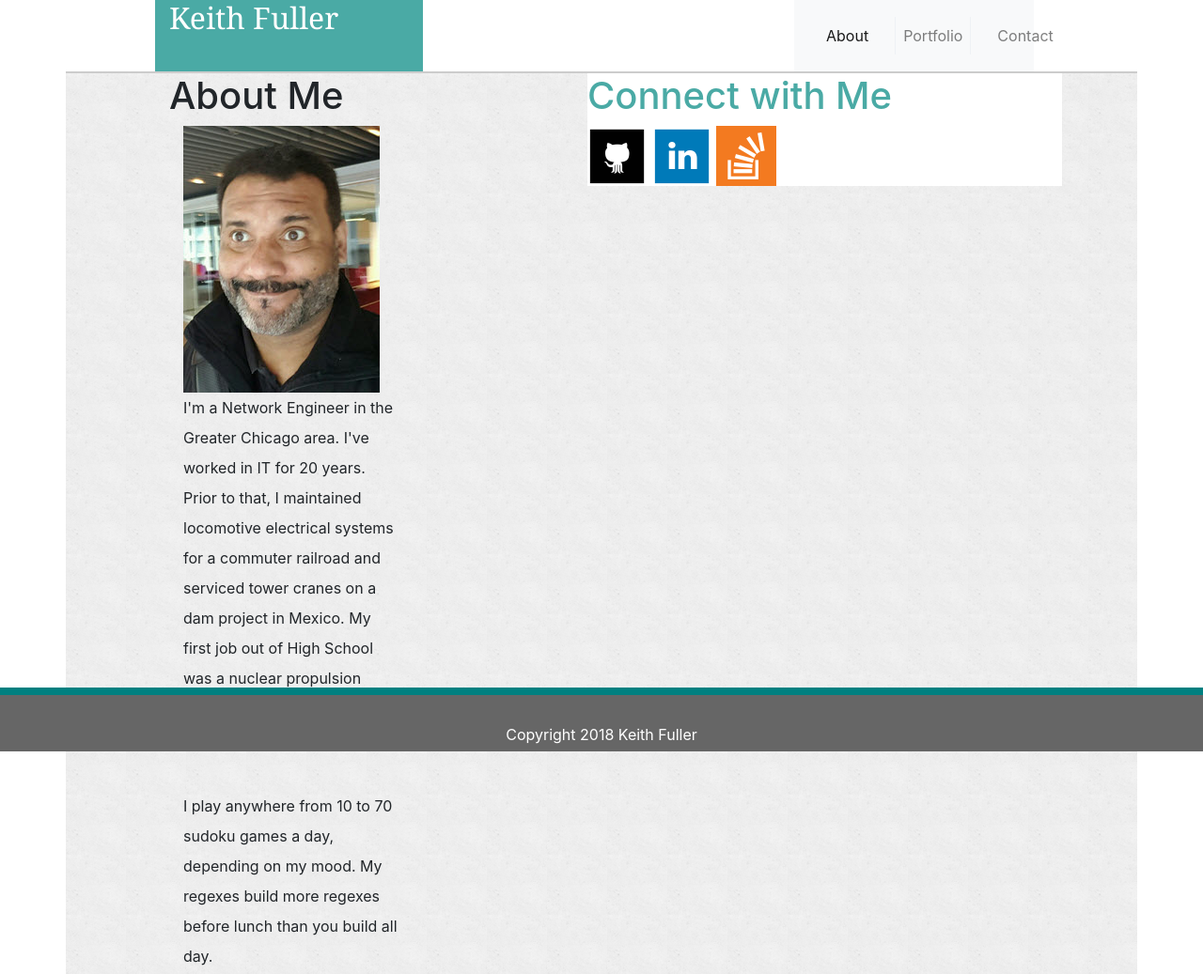
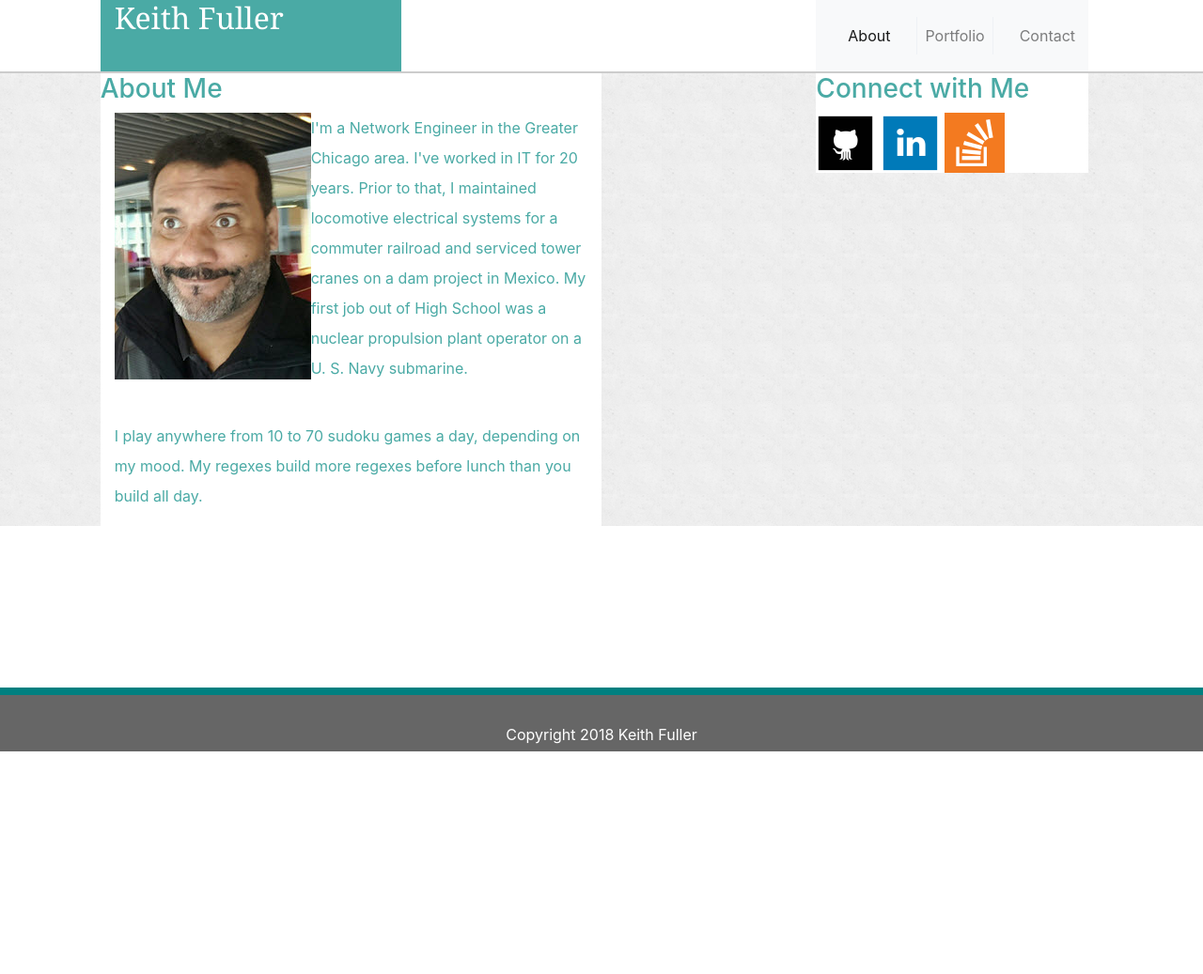
Before and after one commit to keith66fuller/Bootstrap-Portfolio, a plain HTML site: page index.html in a window 1280 px wide. Shown: the top 1037 px of the page at 94% size. After the commit the page ends 800 px from the top, so only its background shows below. Drawn offline with nearby package versions, Linux system fonts and the light colour scheme.

Commit message:
progress

```diff
--- a/assets/css/style.css
+++ b/assets/css/style.css
@@ -70,8 +70,7 @@ html,body {
 
 body {
 }
-    .container {
-        width: 100%;
+    .container-fluid {
     }
         .top_row {
             border-bottom: 2px #cccccc solid;
@@ -106,6 +105,8 @@ body {
             background-color: #ebebebeb;
         }
         .middle_content {
+            margin: auto;
+            margin-bottom: auto;
             color: #4aaaa5;
             background-color: #ffffff;
         }
--- a/index.html
+++ b/index.html
@@ -25,7 +25,7 @@
 </head>
 <body>
 
-  <div class="container">
+  <div class="container-fluid">
 
     <!-- Top Row -->
     <div class="row top_row">
@@ -59,22 +59,23 @@
     <!-- Middle Row -->
     <div class="row middle_row">
       <div class="col-1"></div><!-- Column 1 Padding-->
-      <div class="col-5">      <!-- Column 2 Content-->
-          <h1>About Me</h1>
-          <div class="col-7" style>
-            <img alt="Keith Fuller" src="assets/images/keith_headshot_small.jpg" style="float: left;">
-            <p>I'm a Network Engineer in the Greater Chicago area. I've worked in IT for 20 years. Prior to that, I maintained locomotive electrical systems for a commuter railroad and serviced tower cranes on a dam project in Mexico. My first job
-            out of High School was a nuclear propulsion plant operator on a U. S. Navy submarine.</p>
-            <br>
-            <p>I play anywhere from 10 to 70 sudoku games a day, depending on my mood. My regexes build more regexes before lunch than you build all day.</p>
-          </div>
+      <div class="col-5 middle_content">      <!-- Column 2 Content-->
+        <div class="row">
+            <h3>About Me</h3>
+        </div>
+          <img alt="Keith Fuller" src="assets/images/keith_headshot_small.jpg" style="float: left;">
+          <p>I'm a Network Engineer in the Greater Chicago area. I've worked in IT for 20 years. Prior to that, I maintained locomotive electrical systems for a commuter railroad and serviced tower cranes on a dam project in Mexico. My first job
+          out of High School was a nuclear propulsion plant operator on a U. S. Navy submarine.</p>
+          <br>
+          <p>I play anywhere from 10 to 70 sudoku games a day, depending on my mood. My regexes build more regexes before lunch than you build all day.</p>
 
       </div>
-      <div class="col-5">      <!-- Column 3 Content-->
-        <div class="row"><!-- Row 1 -->
-        <div class="row middle_content"><!-- Row 2 -->
-
-              <h1>Connect with Me</h1>
+      <div class="col-2"></div><!-- Column 3 Padding-->
+      <div class="col-3">      <!-- Column 4 Content-->
+        <div class="row middle_content">
+            <h3>Connect with Me</h3>
+        </div>
+        <div class="row middle_content">
               <div>
                 <a href="http://github.com/keith66fuller"><img alt="github" border="0" src="assets/images/if_github_square_black_107109.png"></a>
                 <a href="https://www.linkedin.com/in/keith66fuller"><img alt="linkedin" border="0" src="assets/images/if_linkedin_square_color_107091.png"></a>
@@ -83,7 +84,7 @@
 
         </div>
       </div>
-      <div class="col-1"></div><!-- Column 4 Padding -->
+      <div class="col-1"></div><!-- Column 5 Padding -->
     </div>
 
     <!-- Bottom Row -->
```
